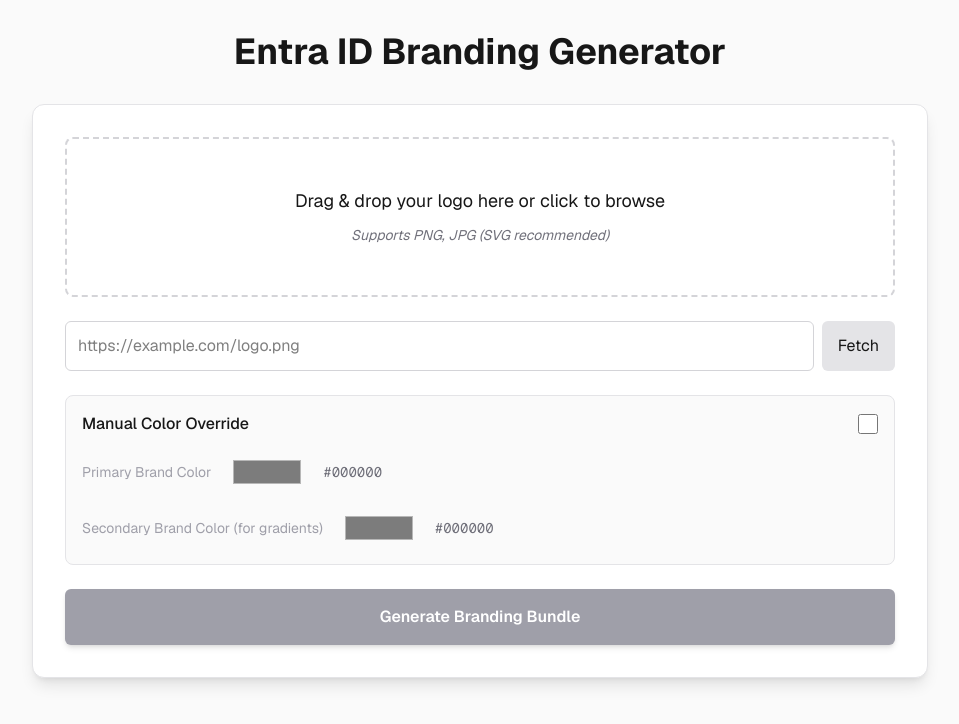
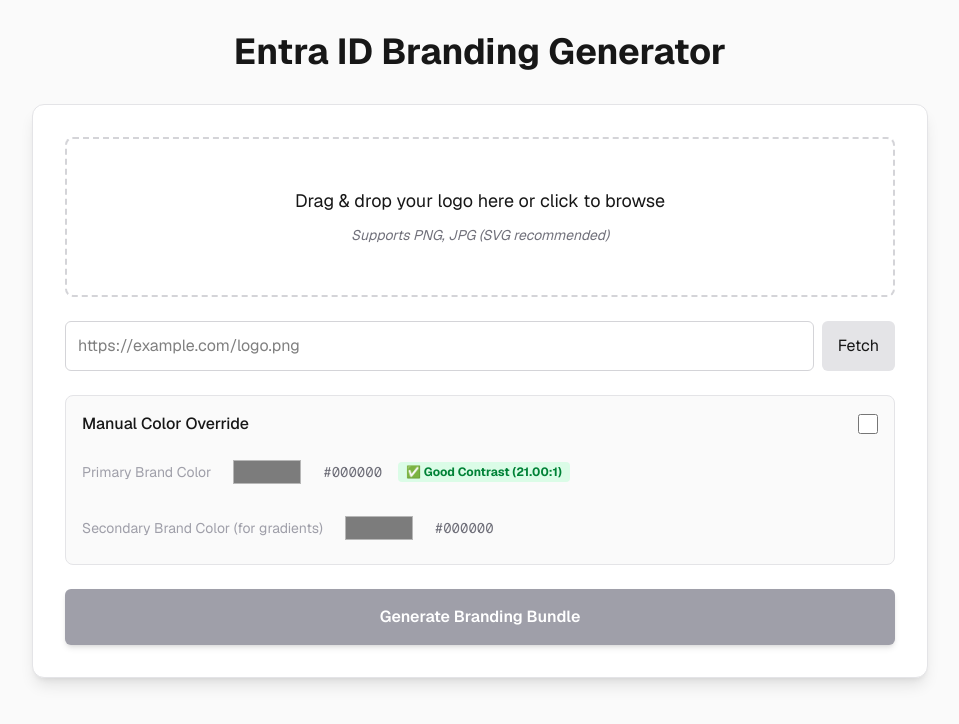
Before and after one commit to Ivoozz/entra-branding-generator, a Next.js app: page / in a window 1280 px wide. Shown: the top 724 px of the page, without its empty margins (160-1119 px from the left). Built offline with nearby package versions, Linux system fonts and the light colour scheme.

Commit message:
feat: implement accessibility contrast checker

```diff
--- a/src/app/page.tsx
+++ b/src/app/page.tsx
@@ -1,9 +1,10 @@
 'use client';
 
-import { useState } from 'react';
+import { useState, useMemo } from 'react';
 import JSZip from 'jszip';
 import BrandingPreview from '@/components/BrandingPreview';
 import LoginMockup from '@/components/LoginMockup';
+import { getContrastRatio, getContrastRating } from '@/lib/accessibility';
 
 export default function Home() {
   const [logo, setLogo] = useState<File | null>(null);
@@ -13,6 +14,12 @@
   const [isManual, setIsManual] = useState(false);
   const [primaryColor, setPrimaryColor] = useState('#000000');
   const [secondaryColor, setSecondaryColor] = useState('#000000');
+
+  const contrastInfo = useMemo(() => {
+    const ratio = getContrastRatio(primaryColor, '#FFFFFF');
+    const rating = getContrastRating(ratio);
+    return { ratio, rating };
+  }, [primaryColor]);
 
   const handleFileChange = (e: React.ChangeEvent<HTMLInputElement>) => {
     if (e.target.files && e.target.files[0]) {
@@ -129,6 +136,13 @@
                   className="p-1 h-10 w-20 rounded bg-transparent cursor-pointer disabled:opacity-50 disabled:cursor-not-allowed"
                 />
                 <span className="text-sm font-mono text-zinc-500 uppercase">{primaryColor}</span>
+                <span className={`px-2 py-0.5 rounded text-xs font-bold flex items-center gap-1 ${
+                  contrastInfo.rating === 'Fail' || contrastInfo.rating === 'AA Large'
+                    ? 'bg-red-100 text-red-700'
+                    : 'bg-green-100 text-green-700'
+                }`}>
+                  {contrastInfo.rating === 'Fail' || contrastInfo.rating === 'AA Large' ? '⚠️ Low Contrast' : '✅ Good Contrast'} ({contrastInfo.ratio.toFixed(2)}:1)
+                </span>
               </div>
               <div className="flex items-center gap-4">
                 <label htmlFor="secondary-color" className={`text-sm ${!isManual ? 'text-zinc-400' : 'text-zinc-600 dark:text-zinc-300'}`}>Secondary Brand Color (for gradients)</label>
--- /dev/null
+++ b/src/lib/accessibility.ts
@@ -0,0 +1,33 @@
+function getLuminance(r: number, g: number, b: number) {
+  const [rs, gs, bs] = [r / 255, g / 255, b / 255].map((val) =>
+    val <= 0.03928 ? val / 12.92 : Math.pow((val + 0.055) / 1.055, 2.4)
+  );
+  return 0.2126 * rs + 0.7152 * gs + 0.0722 * bs;
+}
+
+export function getContrastRatio(hex1: string, hex2: string) {
+  const hexToRgb = (hex: string) => {
+    const r = parseInt(hex.slice(1, 3), 16);
+    const g = parseInt(hex.slice(3, 5), 16);
+    const b = parseInt(hex.slice(5, 7), 16);
+    return [r, g, b];
+  };
+
+  const [r1, g1, b1] = hexToRgb(hex1);
+  const [r2, g2, b2] = hexToRgb(hex2);
+
+  const l1 = getLuminance(r1, g1, b1);
+  const l2 = getLuminance(r2, g2, b2);
+
+  const brighter = Math.max(l1, l2);
+  const darker = Math.min(l1, l2);
+
+  return (brighter + 0.05) / (darker + 0.05);
+}
+
+export function getContrastRating(ratio: number) {
+  if (ratio >= 7) return 'AAA';
+  if (ratio >= 4.5) return 'AA';
+  if (ratio >= 3) return 'AA Large';
+  return 'Fail';
+}
```
